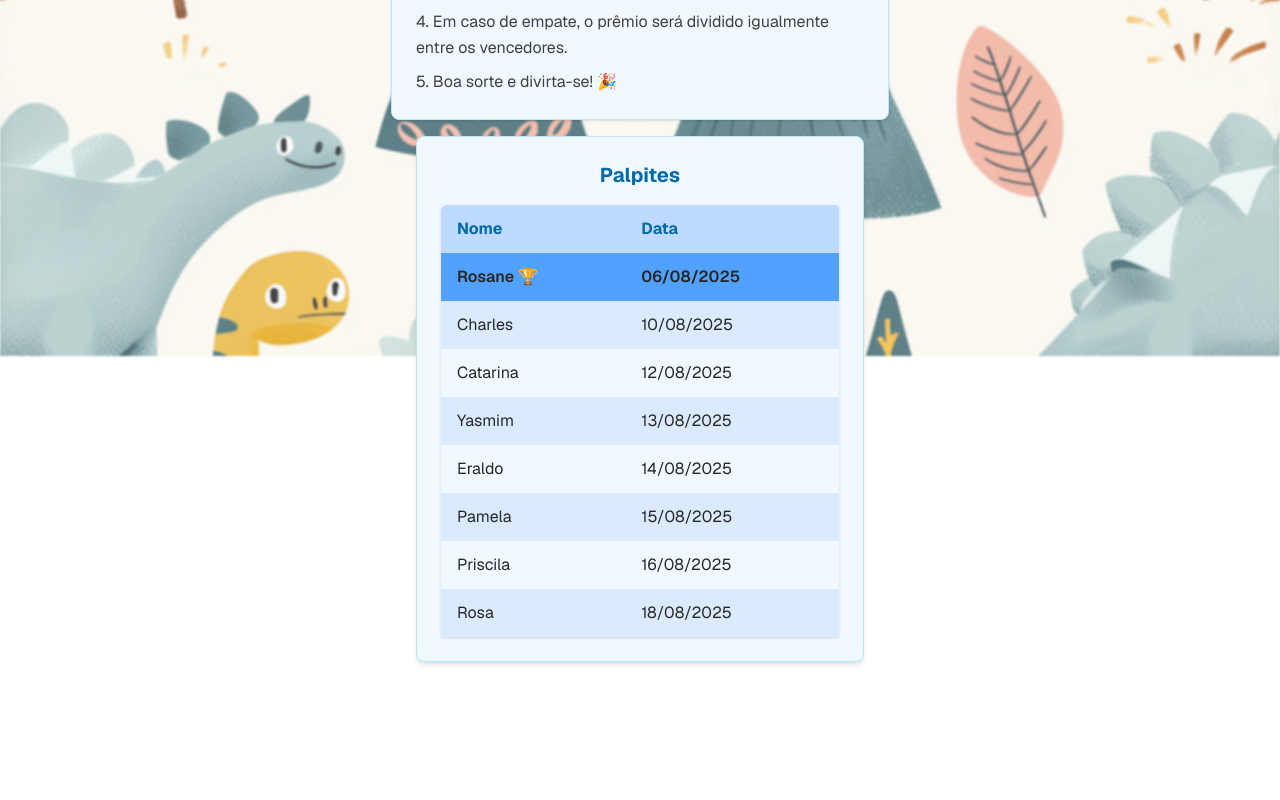
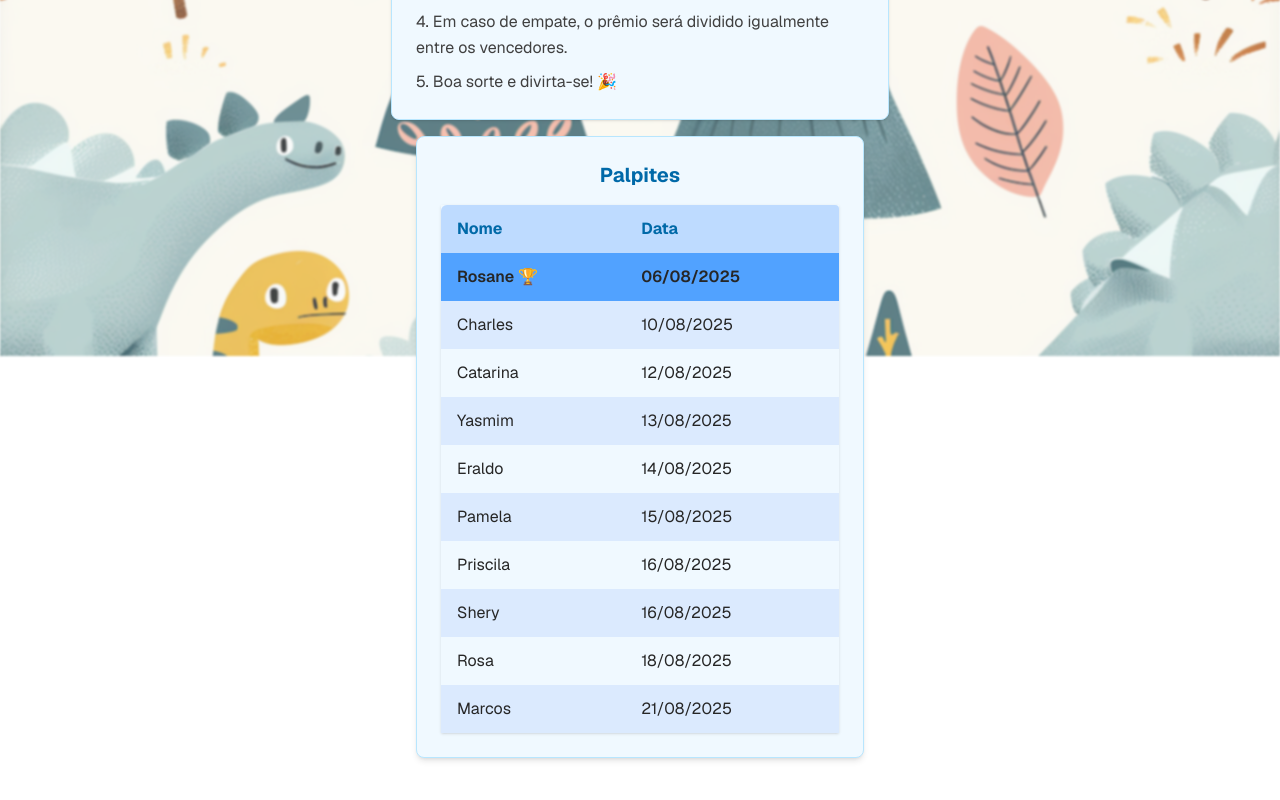
Before and after one commit to thallesBueno/baby-pool, a Next.js app: page / in a window 1280 px wide. Shown: the part 444-1244 px from the top of the page. Before the commit the page ends 1154 px from the top, so only its background shows below. Built offline with nearby package versions, Linux system fonts and the light colour scheme.

Commit message:
marcos e shery

```diff
--- a/src/app/page.tsx
+++ b/src/app/page.tsx
@@ -33,8 +33,15 @@ const bets = [
     name: "Eraldo",
     date: "2025/08/14",
   },
+  {
+    name: "Shery",
+    date: "2025/08/16",
+  },
+  {
+    name: "Marcos",
+    date: "2025/08/21",
+  },
 ];
-
 
 // Função para saber quem tá vencendo (mais próximo da data)
 function getClosestBets(today: Date) {
@@ -82,7 +89,6 @@ export default function Home() {
 
       {/* CONTEÚDO PRINCIPAL */}
       <main className="relative z-10 flex flex-col items-center min-h-screen bg-transparent px-4 py-12 md:px-8 gap-4 font-sans text-neutral-800">
-
         <section
           aria-label="Palpite mais próximo"
           className="bg-sky-50 border border-sky-200 rounded-lg p-4 md:p-6 py-8 shadow-md text-center w-full max-w-md"
@@ -94,7 +100,10 @@ export default function Home() {
             <br />
           </p>
           {closestBets.map((bet) => (
-            <p key={bet.name} className="text-4xl pt-4 font-extrabold text-sky-700">
+            <p
+              key={bet.name}
+              className="text-4xl pt-4 font-extrabold text-sky-700"
+            >
               🏆 {bet.name} 🏆
             </p>
           ))}
@@ -102,7 +111,9 @@ export default function Home() {
             Com o prêmio corrente de:
             <br />
           </p>
-          <p className="text-2xl font-extrabold text-green-700">💰 R${bets.length * 10},00 💰</p>
+          <p className="text-2xl font-extrabold text-green-700">
+            💰 R${bets.length * 10},00 💰
+          </p>
         </section>
 
         <section
@@ -116,11 +127,13 @@ export default function Home() {
             <li className="mb-2">Cada participante dá um palpite com data.</li>
             <li className="mb-2">R$10,00 para participar.</li>
             <li className="mb-2">O ganhador leva todo o valor arrecadado.</li>
-    <li className="mb-2">Em caso de empate, o prêmio será dividido igualmente entre os vencedores.</li>
+            <li className="mb-2">
+              Em caso de empate, o prêmio será dividido igualmente entre os
+              vencedores.
+            </li>
             <li>Boa sorte e divirta-se! 🎉</li>
           </ul>
         </section>
-
 
         <section
           aria-label="Tabela de Palpites"
@@ -152,7 +165,8 @@ export default function Home() {
                 >
                   <td className="px-4 py-3">
                     {bet.name}
-                    {closestBets.some((winner) => winner.name === bet.name) && " 🏆"}
+                    {closestBets.some((winner) => winner.name === bet.name) &&
+                      " 🏆"}
                   </td>
                   <td className="px-4 py-3">
                     {bet.date
```
Lines whose indentation alone changed are shown as unchanged.
